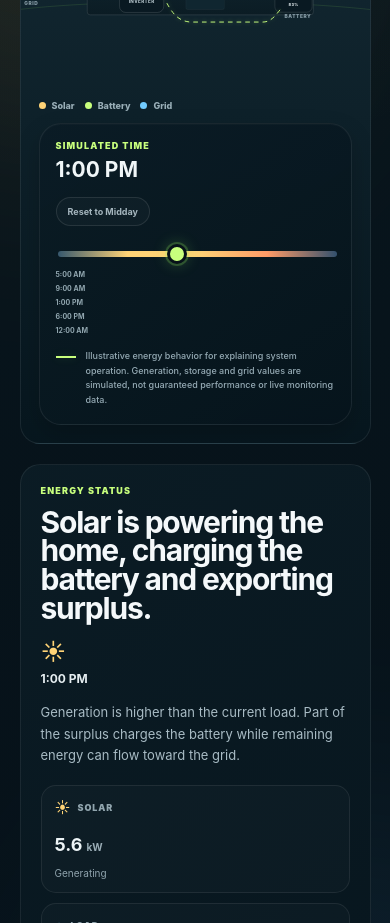
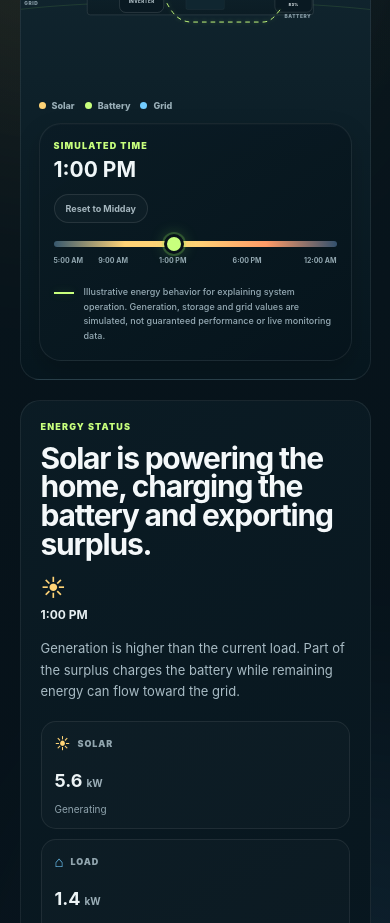
Before and after one commit to Sabrina-Sumona/Desh-solar-website-upgradation, a Next.js app: page / in a window 390 px wide. Shown: the part 10820-11743 px from the top of the page. Built offline with nearby package versions, Linux system fonts and the light colour scheme.

Commit message:
fix: align mobile energy timeline labels

```diff
--- a/src/styles/home-live-energy-story.css
+++ b/src/styles/home-live-energy-story.css
@@ -81,7 +81,9 @@
 
 .liveEnergyHeader {
   display: grid;
-  grid-template-columns: minmax(0, 1.3fr) minmax(300px, 0.7fr);
+  grid-template-columns:
+    minmax(0, 1.3fr)
+    minmax(300px, 0.7fr);
   align-items: end;
   gap: 65px;
   margin-bottom: 55px;
@@ -94,7 +96,9 @@
   font-weight: 900;
   letter-spacing: 0.17em;
   text-transform: uppercase;
-  text-shadow: 0 0 10px rgba(145, 239, 91, 0.12);
+  text-shadow:
+    0 0 10px
+    rgba(145, 239, 91, 0.12);
 }
 
 .liveEnergyHeader h2 {
@@ -130,7 +134,9 @@
 
 .liveEnergyExperience {
   display: grid;
-  grid-template-columns: minmax(0, 1.35fr) minmax(390px, 0.65fr);
+  grid-template-columns:
+    minmax(0, 1.35fr)
+    minmax(390px, 0.65fr);
   gap: 20px;
   align-items: stretch;
 }
@@ -144,7 +150,9 @@
   min-height: 735px;
   overflow: hidden;
   padding: 24px;
-  border: 1px solid rgba(255, 255, 255, 0.075);
+  border:
+    1px solid
+    rgba(255, 255, 255, 0.075);
   border-radius: 28px;
   background:
     linear-gradient(
@@ -199,10 +207,13 @@
   align-items: center;
   gap: 7px;
   padding: 8px 11px;
-  border: 1px solid rgba(255, 255, 255, 0.1);
+  border:
+    1px solid
+    rgba(255, 255, 255, 0.1);
   border-radius: 999px;
   color: #b8c7cd;
-  background: rgba(255, 255, 255, 0.035);
+  background:
+    rgba(255, 255, 255, 0.035);
   font-size: 10px;
   font-weight: 800;
 }
@@ -215,7 +226,9 @@
 
 .liveEnergyPhaseBadge--day span {
   background: #ffd376;
-  box-shadow: 0 0 10px rgba(255, 211, 118, 0.8);
+  box-shadow:
+    0 0 10px
+    rgba(255, 211, 118, 0.8);
 }
 
 .liveEnergyPhaseBadge--twilight span {
@@ -224,7 +237,9 @@
 
 .liveEnergyPhaseBadge--night span {
   background: #72ccff;
-  box-shadow: 0 0 10px rgba(114, 204, 255, 0.65);
+  box-shadow:
+    0 0 10px
+    rgba(114, 204, 255, 0.65);
 }
 
 /* =========================================================
@@ -234,7 +249,10 @@
 .liveEnergySvg {
   position: absolute;
 
-  /* Wider usable canvas gives the house and devices more breathing room. */
+  /*
+   * Wider usable canvas gives the
+   * house and devices more breathing room.
+   */
   inset: 48px 0 172px;
 
   width: 100%;
@@ -260,20 +278,21 @@
   opacity: 0.96;
 }
 
+/*
+ * The crescent uses a transparency mask,
+ * so the actual visual background shows
+ * through the cut-out in every phase.
+ */
 
-/* The crescent uses a transparency mask, so the actual
-   visual background shows through the cut-out in every phase. */
 .liveEnergyStory--twilight .liveMoon {
   fill: #f4e6da;
   opacity: 0.88;
 }
 
-
 .liveEnergyStory--night .liveMoon {
   fill: #dbeeff;
   opacity: 0.98;
 }
-
 
 .liveStars {
   fill: rgba(220, 238, 255, 0.8);
@@ -313,7 +332,11 @@
 
 .liveEnergyStory--night .liveWindow rect {
   fill: rgba(255, 211, 118, 0.32);
-  filter: drop-shadow(0 0 6px rgba(255, 211, 118, 0.16));
+  filter:
+    drop-shadow(
+      0 0 6px
+      rgba(255, 211, 118, 0.16)
+    );
 }
 
 .liveWindow line {
@@ -323,7 +346,11 @@
 .livePanels polygon {
   stroke: rgba(114, 204, 255, 0.58);
   stroke-width: 2;
-  filter: drop-shadow(0 0 5px rgba(89, 189, 255, 0.08));
+  filter:
+    drop-shadow(
+      0 0 5px
+      rgba(89, 189, 255, 0.08)
+    );
 }
 
 .livePanels line {
@@ -356,13 +383,17 @@
 
 .liveBatteryOutline {
   fill: transparent !important;
-  stroke: rgba(145, 239, 91, 0.42) !important;
+  stroke:
+    rgba(145, 239, 91, 0.42)
+    !important;
 }
 
 .liveBatteryFill {
   fill: var(--green-2) !important;
   opacity: 0.82;
-  transition: y 0.4s ease, height 0.4s ease;
+  transition:
+    y 0.4s ease,
+    height 0.4s ease;
 }
 
 .liveBattery text {
@@ -397,43 +428,69 @@
   stroke-width: 2;
   stroke-linecap: round;
   stroke-dasharray: 8 10;
-  transition: stroke 0.3s ease, opacity 0.3s ease;
+  transition:
+    stroke 0.3s ease,
+    opacity 0.3s ease;
   opacity: 0.45;
 }
 
 .liveFlowLine.active {
   opacity: 1;
-  animation: liveFlowForward 1.15s linear infinite;
+  animation:
+    liveFlowForward
+    1.15s linear infinite;
 }
 
 .liveFlowLine.reverse {
-  animation: liveFlowReverse 1.15s linear infinite;
+  animation:
+    liveFlowReverse
+    1.15s linear infinite;
 }
 
 .liveFlowSolar.active {
   stroke: #ffd376;
-  filter: drop-shadow(0 0 5px rgba(255, 211, 118, 0.5));
+  filter:
+    drop-shadow(
+      0 0 5px
+      rgba(255, 211, 118, 0.5)
+    );
 }
 
 .liveFlowLoad.active {
   stroke: #72ccff;
-  filter: drop-shadow(0 0 4px rgba(114, 204, 255, 0.4));
+  filter:
+    drop-shadow(
+      0 0 4px
+      rgba(114, 204, 255, 0.4)
+    );
 }
 
 .liveFlowBattery.active {
   stroke: var(--green-2);
-  filter: drop-shadow(0 0 4px rgba(200, 255, 125, 0.4));
+  filter:
+    drop-shadow(
+      0 0 4px
+      rgba(200, 255, 125, 0.4)
+    );
 }
 
 .liveFlowGrid.active {
   stroke: #83bfe3;
-  filter: drop-shadow(0 0 4px rgba(131, 191, 227, 0.35));
+  filter:
+    drop-shadow(
+      0 0 4px
+      rgba(131, 191, 227, 0.35)
+    );
 }
 
 .liveLoadNodeMain circle {
   fill: rgba(8, 24, 32, 0.98);
   stroke: rgba(145, 239, 91, 0.3);
-  filter: drop-shadow(0 0 7px rgba(145, 239, 91, 0.08));
+  filter:
+    drop-shadow(
+      0 0 7px
+      rgba(145, 239, 91, 0.08)
+    );
 }
 
 @keyframes liveFlowForward {
@@ -514,7 +571,9 @@
   bottom: 20px;
   z-index: 6;
   padding: 18px 20px 16px;
-  border: 1px solid rgba(255, 255, 255, 0.075);
+  border:
+    1px solid
+    rgba(255, 255, 255, 0.075);
   border-radius: 22px;
   background:
     linear-gradient(
@@ -523,8 +582,10 @@
       rgba(6, 20, 28, 0.96)
     );
   box-shadow:
-    inset 0 1px 0 rgba(255, 255, 255, 0.02),
-    0 10px 24px rgba(0, 0, 0, 0.18);
+    inset 0 1px 0
+      rgba(255, 255, 255, 0.02),
+    0 10px 24px
+      rgba(0, 0, 0, 0.18);
 }
 
 .liveEnergyControlTop {
@@ -554,10 +615,13 @@
 
 .liveEnergyControlTop button {
   padding: 8px 11px;
-  border: 1px solid rgba(255, 255, 255, 0.1);
+  border:
+    1px solid
+    rgba(255, 255, 255, 0.1);
   border-radius: 999px;
   color: #a5b6be;
-  background: rgba(255, 255, 255, 0.025);
+  background:
+    rgba(255, 255, 255, 0.025);
   font-size: 9px;
   font-weight: 700;
   cursor: pointer;
@@ -569,8 +633,10 @@
 
 .liveEnergyControlTop button:hover {
   color: #eef5f7;
-  border-color: rgba(145, 239, 91, 0.3);
-  background: rgba(145, 239, 91, 0.04);
+  border-color:
+    rgba(145, 239, 91, 0.3);
+  background:
+    rgba(145, 239, 91, 0.04);
 }
 
 .liveEnergyControl input[type="range"] {
@@ -590,7 +656,9 @@
     );
 }
 
-.liveEnergyControl input[type="range"]::-webkit-slider-thumb {
+.liveEnergyControl
+  input[type="range"]
+  ::-webkit-slider-thumb {
   width: 20px;
   height: 20px;
   appearance: none;
@@ -598,12 +666,36 @@
   border-radius: 50%;
   background: var(--green-2);
   box-shadow:
-    0 0 0 2px rgba(145, 239, 91, 0.22),
-    0 0 15px rgba(145, 239, 91, 0.28);
+    0 0 0 2px
+      rgba(145, 239, 91, 0.22),
+    0 0 15px
+      rgba(145, 239, 91, 0.28);
   cursor: pointer;
 }
 
-.liveEnergyControl input[type="range"]::-moz-range-thumb {
+/*
+ * Keep this selector separately as WebKit
+ * does not support a space before the pseudo element.
+ */
+
+.liveEnergyControl
+  input[type="range"]::-webkit-slider-thumb {
+  width: 20px;
+  height: 20px;
+  appearance: none;
+  border: 3px solid #071119;
+  border-radius: 50%;
+  background: var(--green-2);
+  box-shadow:
+    0 0 0 2px
+      rgba(145, 239, 91, 0.22),
+    0 0 15px
+      rgba(145, 239, 91, 0.28);
+  cursor: pointer;
+}
+
+.liveEnergyControl
+  input[type="range"]::-moz-range-thumb {
   width: 16px;
   height: 16px;
   border: 3px solid #071119;
@@ -643,7 +735,9 @@
   height: 2px;
   margin-top: 7px;
   background: var(--green-2);
-  box-shadow: 0 0 8px rgba(145, 239, 91, 0.18);
+  box-shadow:
+    0 0 8px
+    rgba(145, 239, 91, 0.18);
 }
 
 /* =========================================================
@@ -654,13 +748,18 @@
   display: flex;
   flex-direction: column;
 
-  /* Vertically center the whole Energy Status content group.
-     Internal text and cards remain left-aligned. */
+  /*
+   * Vertically center the whole Energy Status
+   * content group. Internal content stays
+   * left-aligned.
+   */
   justify-content: center;
 
   min-height: 700px;
   padding: 24px;
-  border: 1px solid rgba(255, 255, 255, 0.075);
+  border:
+    1px solid
+    rgba(255, 255, 255, 0.075);
   border-radius: 28px;
   background:
     linear-gradient(
@@ -680,7 +779,8 @@
 .liveEnergyDashboardHeader h3 {
   max-width: 490px;
   margin: 10px 0 0;
-  font-size: clamp(26px, 2vw, 37px);
+  font-size:
+    clamp(26px, 2vw, 37px);
   line-height: 0.96;
   letter-spacing: -0.04em;
 }
@@ -724,9 +824,12 @@
 .liveEnergyMetric {
   min-height: 108px;
   padding: 12px 13px;
-  border: 1px solid rgba(255, 255, 255, 0.075);
+  border:
+    1px solid
+    rgba(255, 255, 255, 0.075);
   border-radius: 15px;
-  background: rgba(255, 255, 255, 0.02);
+  background:
+    rgba(255, 255, 255, 0.02);
   display: flex;
   flex-direction: column;
   justify-content: space-between;
@@ -794,9 +897,12 @@
 .liveEnergyResult {
   margin-top: 12px;
   padding: 12px 14px;
-  border: 1px solid rgba(145, 239, 91, 0.14);
+  border:
+    1px solid
+    rgba(145, 239, 91, 0.14);
   border-radius: 14px;
-  background: rgba(145, 239, 91, 0.03);
+  background:
+    rgba(145, 239, 91, 0.03);
 }
 
 .liveEnergyResult > small {
@@ -816,10 +922,13 @@
 
 .liveEnergyResult span {
   padding: 5px 8px;
-  border: 1px solid rgba(255, 255, 255, 0.075);
+  border:
+    1px solid
+    rgba(255, 255, 255, 0.075);
   border-radius: 999px;
   color: #e3ecef;
-  background: rgba(255, 255, 255, 0.025);
+  background:
+    rgba(255, 255, 255, 0.025);
   font-size: 10px;
   font-weight: 700;
 }
@@ -874,7 +983,8 @@
   }
 
   .liveEnergyHeader h2 {
-    font-size: clamp(42px, 13vw, 62px);
+    font-size:
+      clamp(42px, 13vw, 62px);
   }
 
   .liveEnergyHeaderCopy p {
@@ -888,8 +998,8 @@
 
   .liveEnergyVisual {
     /*
-     * Mobile layout must grow with the time controller.
-     * The controller is no longer absolutely overlaid on the diagram.
+     * On mobile the time controller belongs
+     * to normal document flow.
      */
     min-height: 0;
     padding: 18px;
@@ -897,9 +1007,7 @@
 
   .liveEnergySvg {
     /*
-     * Give the system diagram its own fixed mobile stage.
-     * It remains absolute, but the normal-flow content below reserves
-     * enough space before the legend and controls begin.
+     * Dedicated mobile diagram area.
      */
     top: 50px;
     right: -42px;
@@ -938,10 +1046,8 @@
 
   .liveEnergyControl {
     /*
-     * Critical mobile fix:
-     * keep the slider/time panel in normal document flow so it can never
-     * cover the house, devices, flow lines or legend, even when its
-     * content becomes taller on narrow screens.
+     * Do not absolutely position the
+     * control panel on mobile.
      */
     position: relative;
 
@@ -954,31 +1060,116 @@
     padding: 16px;
   }
 
-  .liveEnergyTicks {
-    font-size: 8px;
-  }
-
   .liveEnergyDisclaimer {
     font-size: 9px;
   }
 }
 
+/* =========================================================
+   MOBILE TIME CONTROL
+   ========================================================= */
+
 @media (max-width: 520px) {
-  .liveEnergyTicks {
-    display: grid;
-    grid-template-columns: repeat(5, 1fr);
-    gap: 4px;
-    font-size: 7px;
-    text-align: center;
+  .liveEnergyControl {
+    padding: 16px 14px;
   }
 
   .liveEnergyControlTop {
     align-items: flex-start;
     flex-direction: column;
+    gap: 12px;
+    margin-bottom: 18px;
   }
 
   .liveEnergyControlTop button {
     align-self: flex-start;
+  }
+
+  .liveEnergyControl
+    input[type="range"] {
+    display: block;
+    width: 100%;
+    margin: 0;
+  }
+
+  /*
+   * The slider runs from:
+   *
+   * 5:00 AM  = 5
+   * 12:00 AM = 24
+   *
+   * Actual label positions:
+   *
+   * 5:00 AM  = 0%
+   * 9:00 AM  = 21.0526%
+   * 1:00 PM  = 42.1053%
+   * 6:00 PM  = 68.4211%
+   * 12:00 AM = 100%
+   *
+   * Using absolute percentage positions
+   * keeps every label horizontally aligned
+   * with its actual point on the range.
+   */
+
+  .liveEnergyTicks {
+    position: relative;
+    display: block;
+
+    width: 100%;
+    height: 18px;
+
+    margin-top: 10px;
+
+    color: #91a6af;
+    font-size: 7px;
+    font-weight: 700;
+    line-height: 1;
+  }
+
+  .liveEnergyTicks span {
+    position: absolute;
+    top: 0;
+    white-space: nowrap;
+  }
+
+  .liveEnergyTicks
+    span:nth-child(1) {
+    left: 0;
+    transform: none;
+    text-align: left;
+  }
+
+  .liveEnergyTicks
+    span:nth-child(2) {
+    left: 21.0526%;
+    transform: translateX(-50%);
+    text-align: center;
+  }
+
+  .liveEnergyTicks
+    span:nth-child(3) {
+    left: 42.1053%;
+    transform: translateX(-50%);
+    text-align: center;
+  }
+
+  .liveEnergyTicks
+    span:nth-child(4) {
+    left: 68.4211%;
+    transform: translateX(-50%);
+    text-align: center;
+  }
+
+  .liveEnergyTicks
+    span:nth-child(5) {
+    right: 0;
+    left: auto;
+    transform: none;
+    text-align: right;
+  }
+
+  .liveEnergyDisclaimer {
+    margin-top: 10px;
   }
 }
 
@@ -996,20 +1187,36 @@
     text-align: left;
   }
 
-  .liveEnergyTicks {
-    grid-template-columns: 1fr;
-    gap: 5px;
-    text-align: left;
-  }
+  /*
+   * Keep timeline labels horizontal.
+   * Do not convert liveEnergyTicks
+   * to a one-column grid here.
+   */
 
   .liveEnergyVisualLegend {
     justify-content: flex-start;
+    gap: 10px;
+    margin-top: 388px;
+    flex-wrap: wrap;
+  }
+}
 
-    gap: 10px;
+/* =========================================================
+   VERY SMALL MOBILE
+   ========================================================= */
 
-    margin-top: 388px;
+@media (max-width: 380px) {
+  .liveEnergyControl {
+    padding-right: 12px;
+    padding-left: 12px;
+  }
 
-    flex-wrap: wrap;
+  .liveEnergyTicks {
+    font-size: 6.5px;
+  }
+
+  .liveEnergyControlTop strong {
+    font-size: 20px;
   }
 }
 
```
